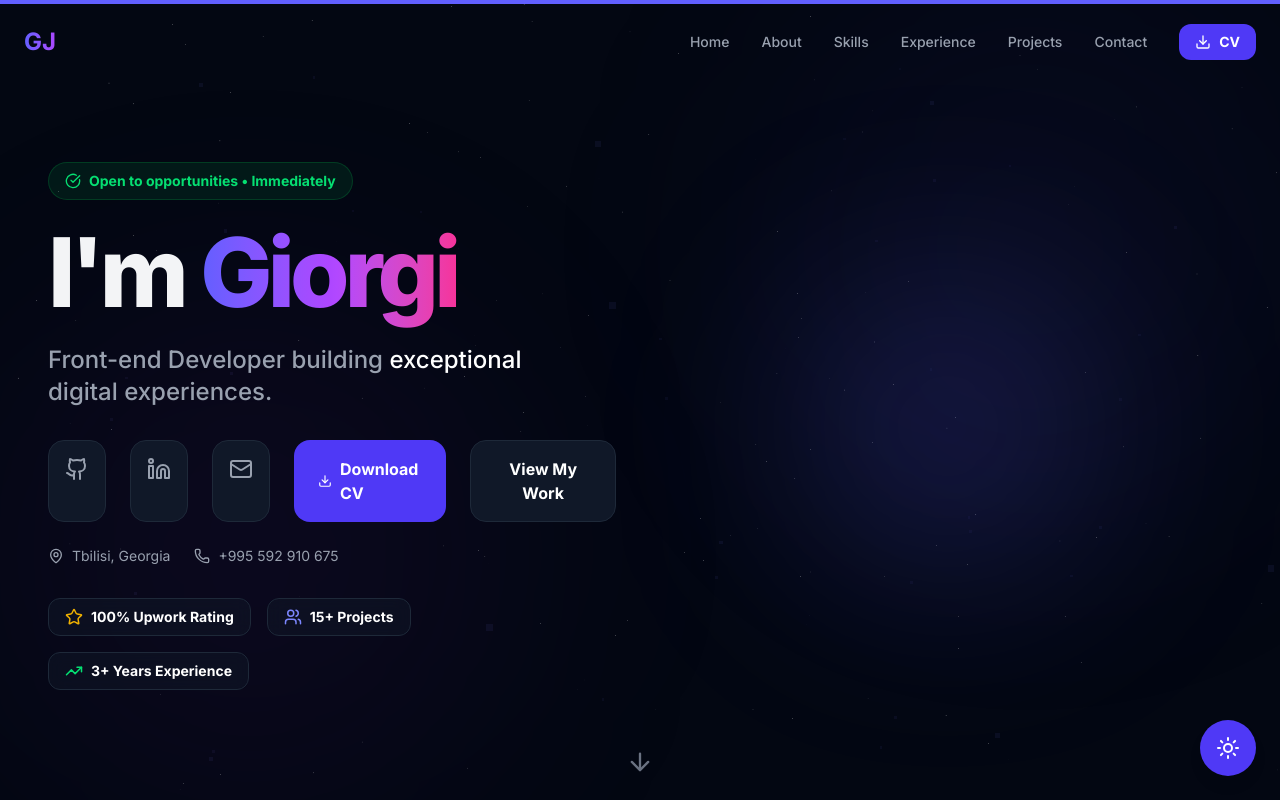
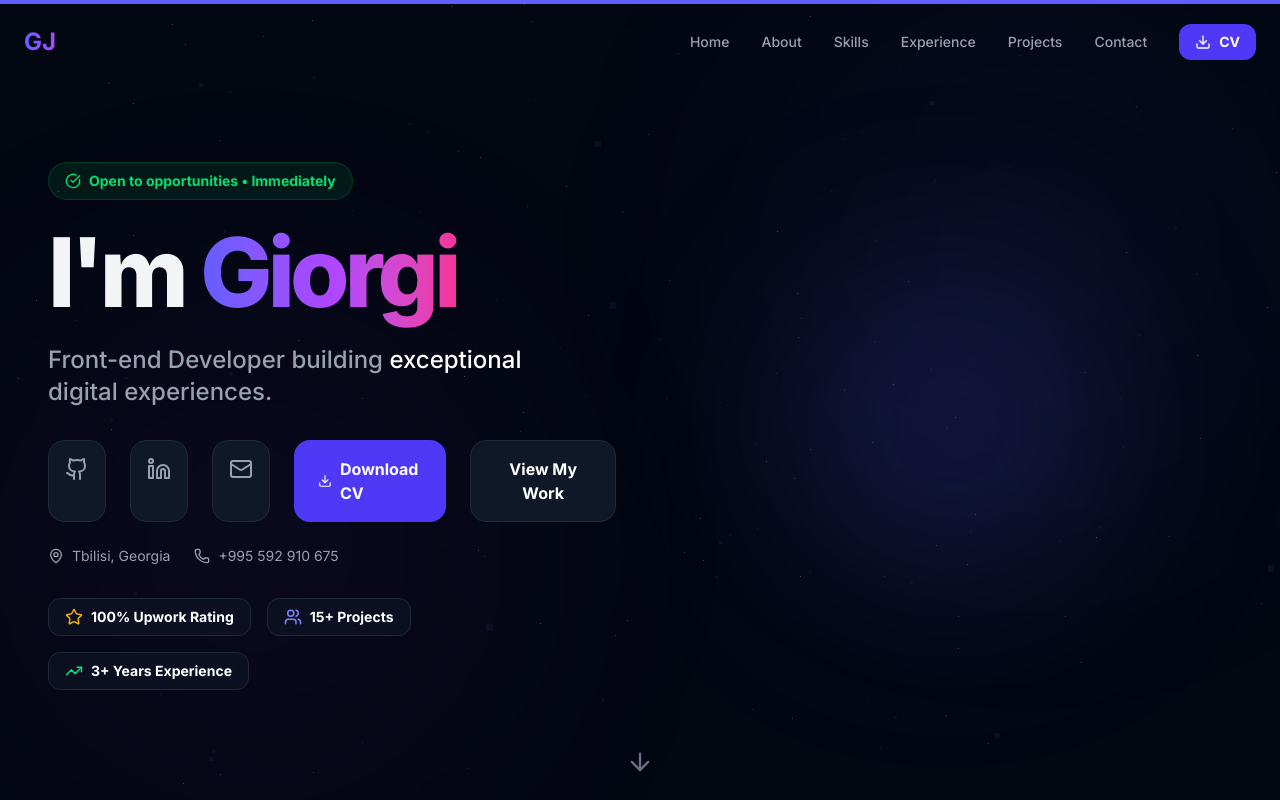
Before and after one commit to GeoStrong/portfolio, a React (Vite) app: page / in a window 1280 px wide. Shown: the top 800 px of the page. Built offline with nearby package versions, Linux system fonts and the light colour scheme.

Commit message:
Remove theme toggler

```diff
--- a/App.tsx
+++ b/App.tsx
@@ -27,7 +27,7 @@ const App: React.FC = () => {
       <div className="relative">
         <ScrollProgress />
         <QuickNav />
-        <ThemeToggle />
+        {/* <ThemeToggle /> */}
 
         <Suspense
           fallback={
```
